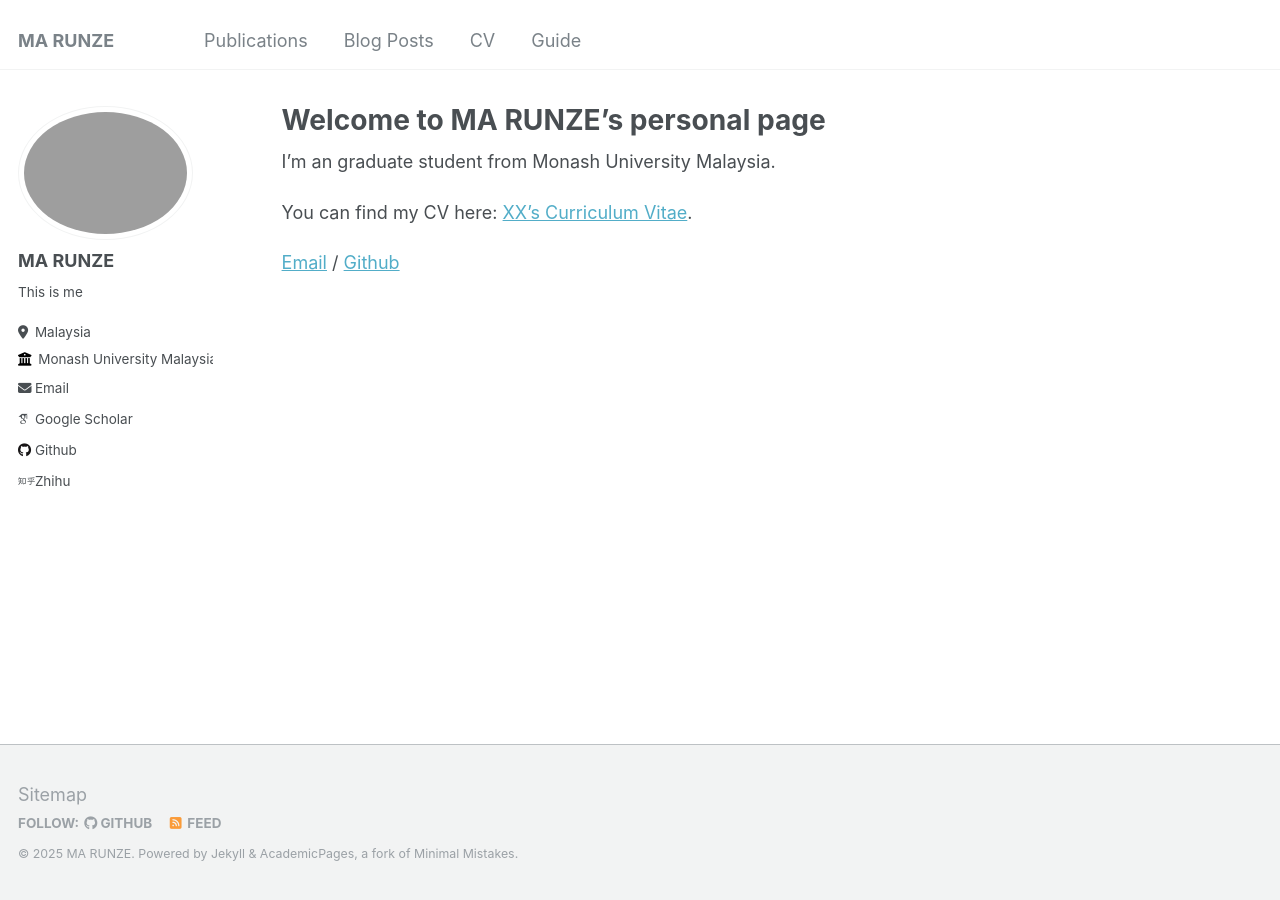
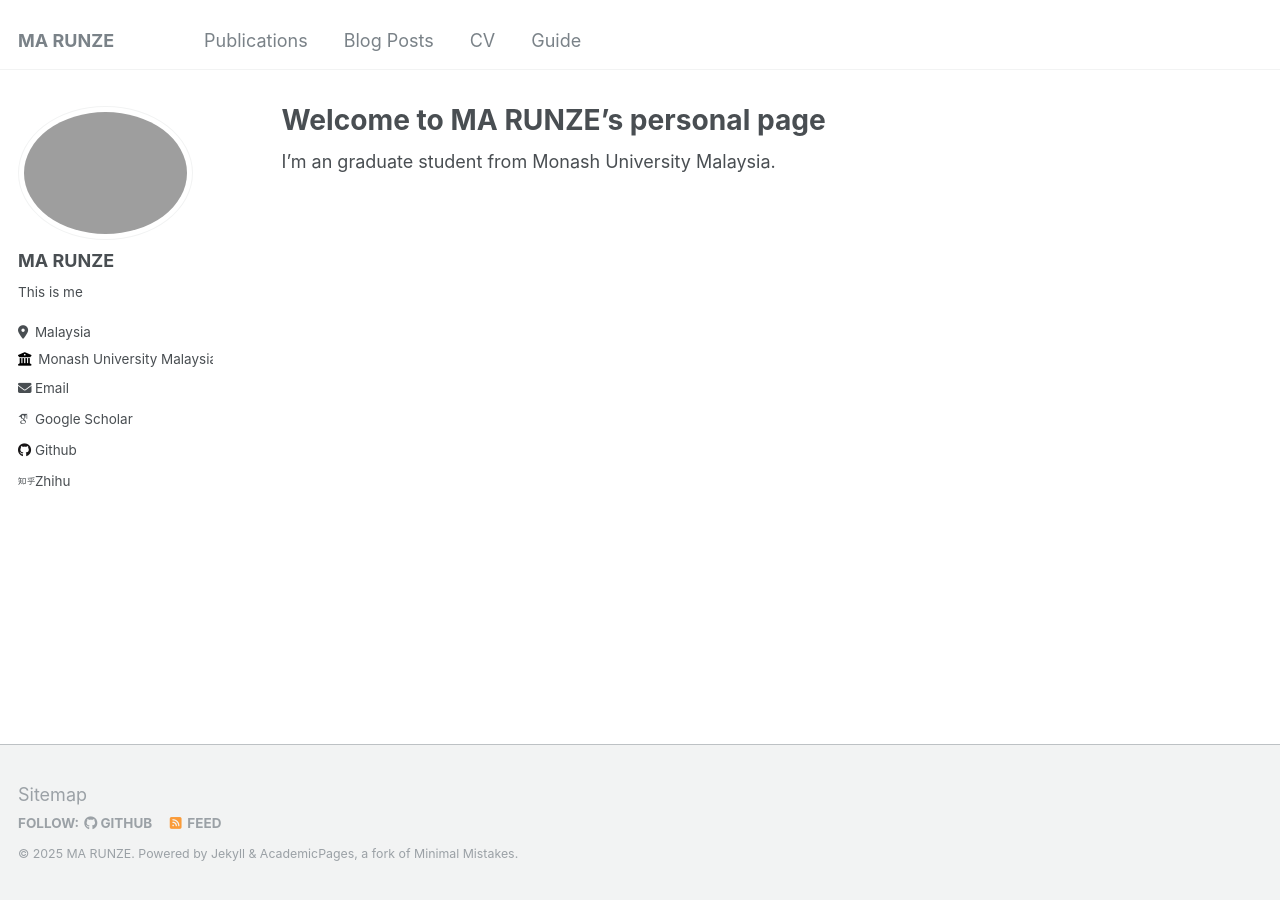
Before and after one commit to Kha1edze/Kha1edze.github.io, a Jekyll site: the page built from _pages/about.md, in a window 1280 px wide. Built offline with Jekyll 4.4.1, drawn with Linux system fonts in a browser that asks for light colours; some web fonts are replaced.

Commit message:
Update about.md

```diff
--- a/_pages/about.md
+++ b/_pages/about.md
@@ -8,7 +8,3 @@ redirect_from:
 ---
 
 I'm an graduate student from Monash University Malaysia.
-
-You can find my CV here: [XX's Curriculum Vitae](../assets/Curriculum_Vitae.pdf).
-
-[Email](mailto:amazingrzm@gmail.com) / [Github](https://github.com/Kha1edze)
```
